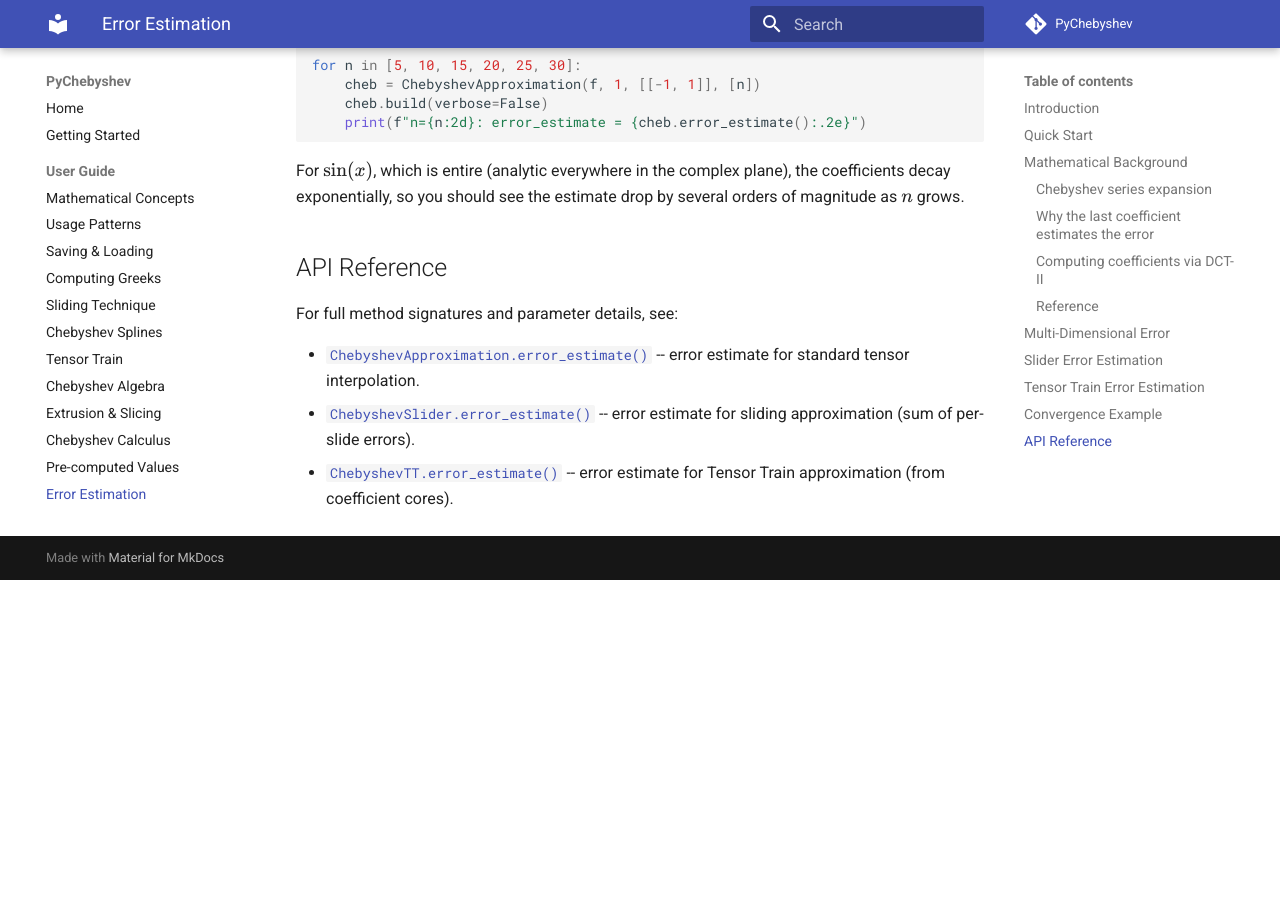
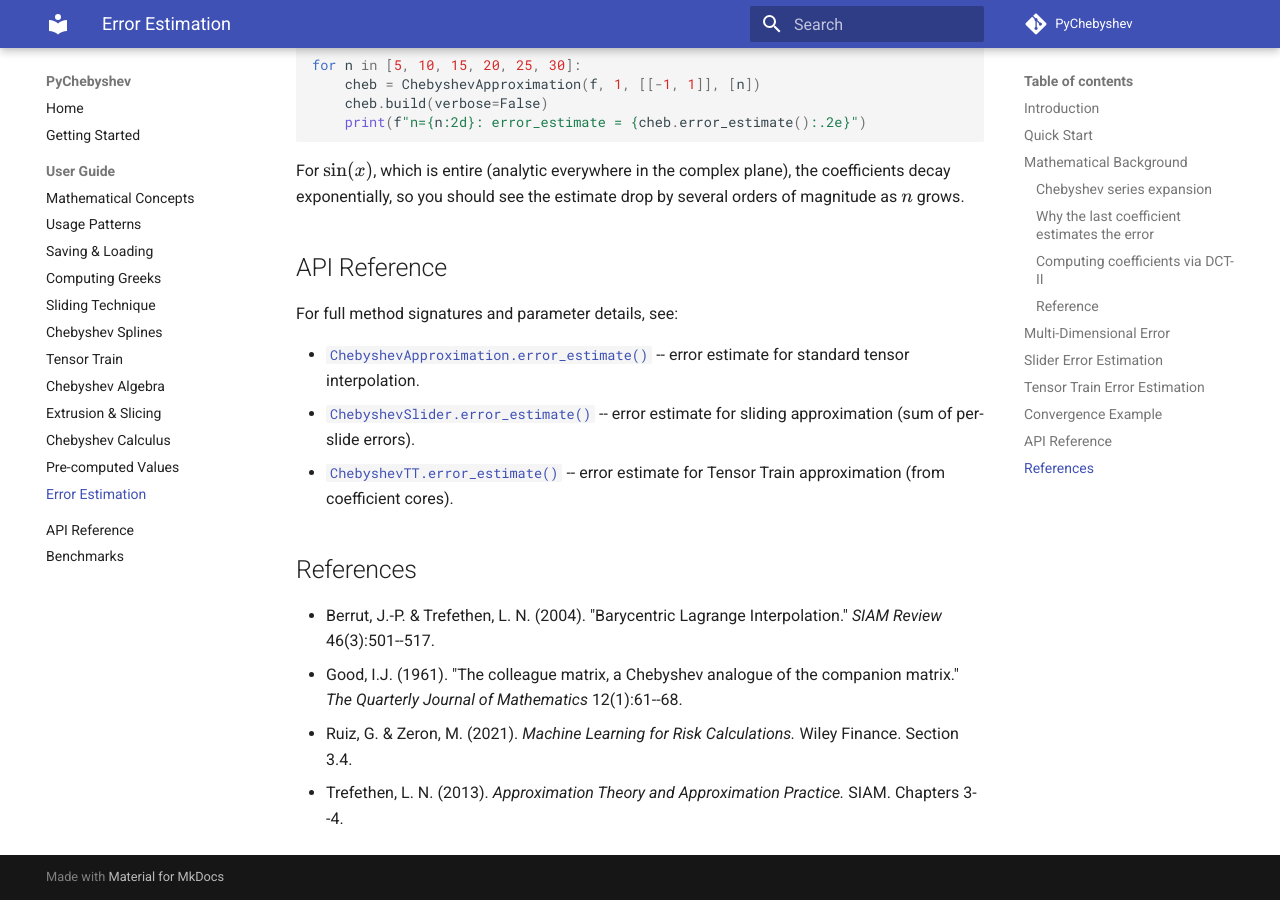
Before and after one commit to 0xC000005/PyChebyshev, an MkDocs documentation site: the page built from docs/user-guide/error-estimation.md, in a window 1280 px wide and 900 px high, scrolled down 5264 px. Built offline with MkDocs 1.6.1 and Material for MkDocs 9.7.7, drawn with Linux system fonts in a browser that asks for light colours; comment, search, counter and statistics services are not loaded; before the commit the page ends 5844 px from its top, so only the background shows below that.

Commit message:
Add References sections to remaining 6 documentation pages
Ensures all 11 math-content doc pages have formal References sections
with full bibliographic details for every inline citation.

Co-Authored-By: Claude Opus 4.6 <noreply@anthropic.com>

```diff
--- a/docs/user-guide/error-estimation.md
+++ b/docs/user-guide/error-estimation.md
@@ -242,3 +242,14 @@ For full method signatures and parameter details, see:
 - [`ChebyshevApproximation.error_estimate()`](../api/reference.md#pychebyshev.ChebyshevApproximation.error_estimate) -- error estimate for standard tensor interpolation.
 - [`ChebyshevSlider.error_estimate()`](../api/reference.md#pychebyshev.ChebyshevSlider.error_estimate) -- error estimate for sliding approximation (sum of per-slide errors).
 - [`ChebyshevTT.error_estimate()`](../api/reference.md#pychebyshev.ChebyshevTT.error_estimate) -- error estimate for Tensor Train approximation (from coefficient cores).
+
+## References
+
+- Berrut, J.-P. & Trefethen, L. N. (2004). "Barycentric Lagrange Interpolation."
+  *SIAM Review* 46(3):501--517.
+- Good, I.J. (1961). "The colleague matrix, a Chebyshev analogue of the companion
+  matrix." *The Quarterly Journal of Mathematics* 12(1):61--68.
+- Ruiz, G. & Zeron, M. (2021). *Machine Learning for Risk Calculations.*
+  Wiley Finance. Section 3.4.
+- Trefethen, L. N. (2013). *Approximation Theory and Approximation Practice.*
+  SIAM. Chapters 3--4.
```
Also changed, not shown: docs/user-guide/algebra.md (+7 -0 lines), docs/user-guide/extrude-slice.md (+9 -0 lines), docs/user-guide/from-values.md (+5 -0 lines), docs/user-guide/greeks.md (+7 -0 lines), docs/user-guide/usage.md (+5 -0 lines).
